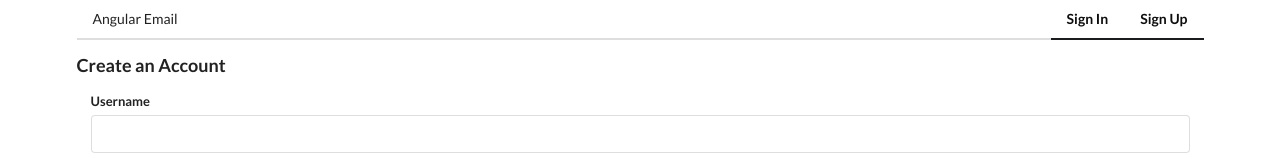
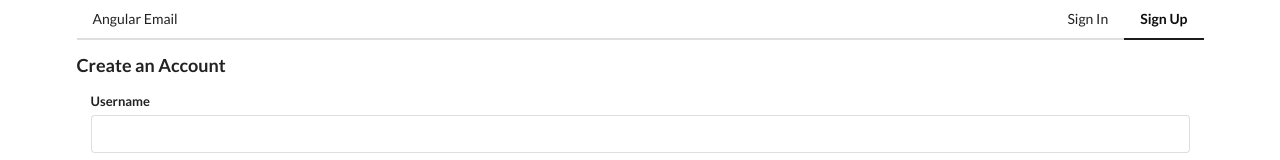
Before and after one commit to varungarg2796/emailApp, an Angular app: page /signup in a window 1280 px wide. Shown: the top 160 px of the page. Built offline with nearby package versions, Linux system fonts and the light colour scheme; no server answers.

Commit message:
fixing the links and adding a method to check if a user is singed in

```diff
--- a/src/app/app.component.html
+++ b/src/app/app.component.html
@@ -11,7 +11,7 @@
                 </a>
             </ng-container>
             <ng-container *ngIf= "!(signedin$ | async)">
-                <a class="ui item" routerLink="/" routerLinkActive="active">
+                <a class="ui item" routerLink="/" [routerLinkActiveOptions] = "{ exact: true}" routerLinkActive="active">
                     Sign In
                 </a>
                 <a class="ui item" routerLink="/signup" routerLinkActive="active">
--- a/src/app/app.component.ts
+++ b/src/app/app.component.ts
@@ -7,9 +7,13 @@ import { BehaviorSubject } from 'rxjs';
   templateUrl: './app.component.html',
   styleUrls: ['./app.component.css']
 })
-export class AppComponent {
+export class AppComponent implements OnInit {
   signedin$: BehaviorSubject<boolean>;
   constructor(private authService: AuthService) {
     this.signedin$ = this.authService.signedin$;
   }
+
+  ngOnInit() {
+    this.authService.checkSignedIn().subscribe(response => console.log(response));
+  }
 }
--- a/src/app/auth/auth.service.ts
+++ b/src/app/auth/auth.service.ts
@@ -42,4 +42,12 @@ export class AuthService {
       })
     );
   }
+
+  checkSignedIn() {
+    return this.http.get(this.rootUrl + '/auth/signedin').pipe(
+      tap( response => {
+        console.log(response);
+      })
+    )
+  }
 }
```
